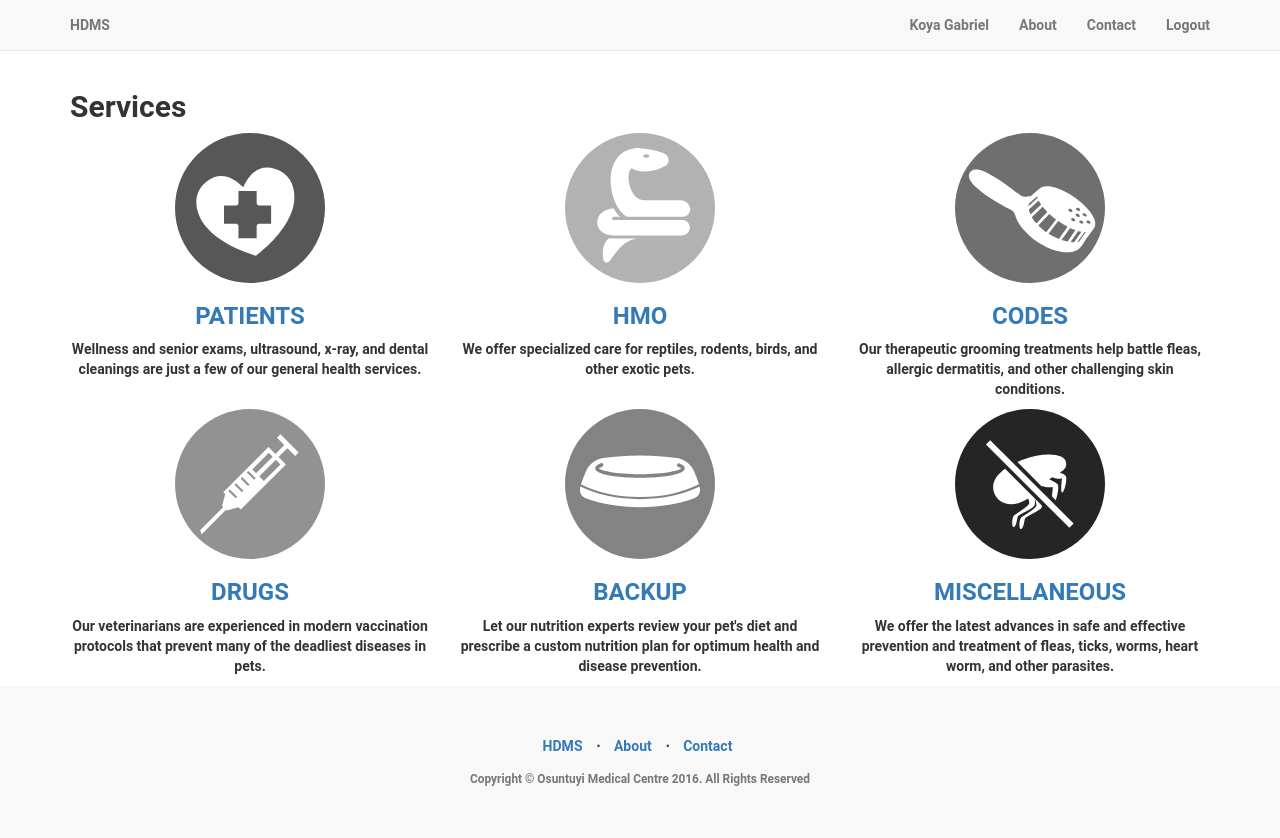
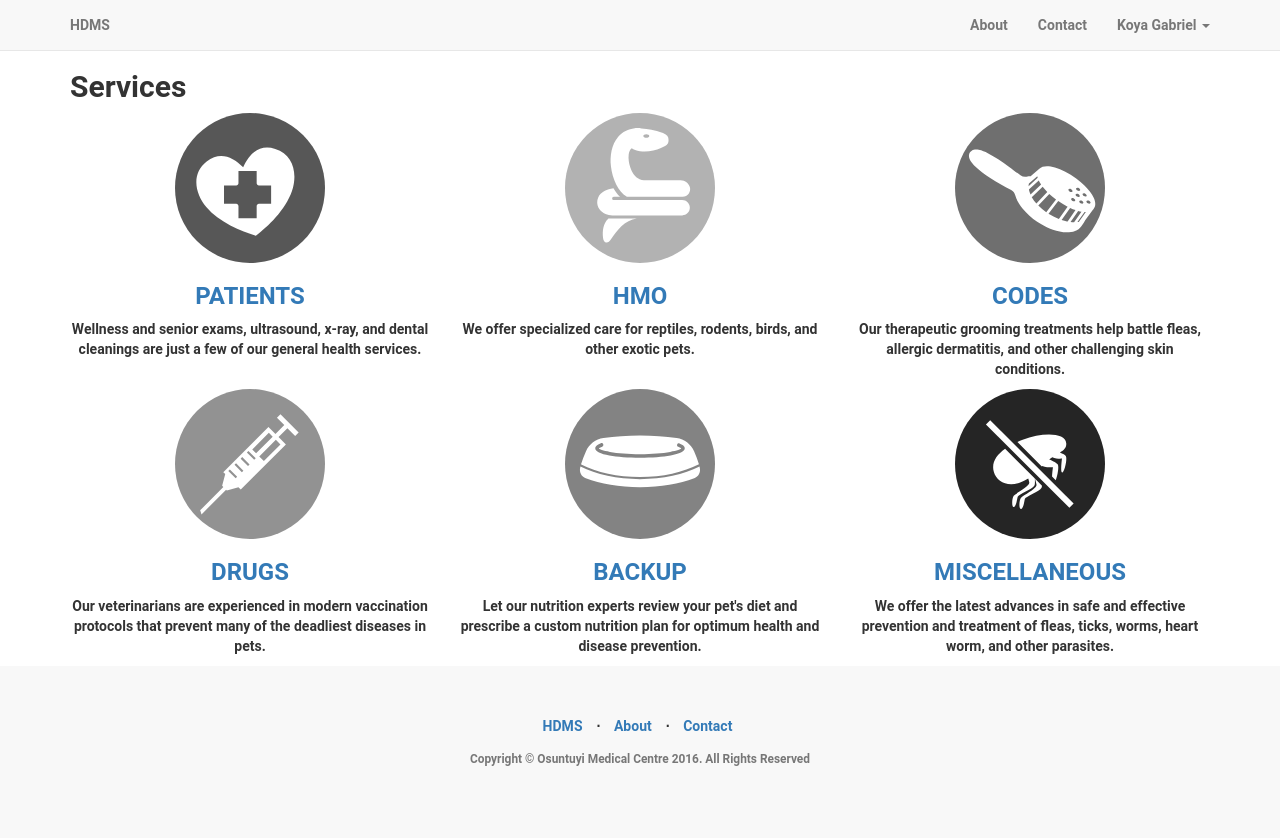
Before and after one commit to koyexes/hdmsProduction, a Django app: page /acms/homepage/ in a window 1280 px wide. After the commit the page ends 766 px from the top, so only its background shows below. Run offline with Django 3.2, Linux system fonts and the light colour scheme; a user stored in the database is signed in; some libraries are stand-ins or nearby versions.

Commit message:
Successfully implemented the name nav bar option

```diff
--- a/HDMS/ACMS/static/ACMS/css/landing-page.css
+++ b/HDMS/ACMS/static/ACMS/css/landing-page.css
@@ -3,7 +3,9 @@
  * Copyright 2013-2016 Start Bootstrap
  * Licensed under MIT (https://github.com/BlackrockDigital/startbootstrap/blob/gh-pages/LICENSE)
  */
-
+body{
+    padding-bottom: 70px;
+}
 body,
 html {
     width: 100%;
--- a/HDMS/ACMS/templates/ACMS/homepage.html
+++ b/HDMS/ACMS/templates/ACMS/homepage.html
@@ -2,16 +2,24 @@
 {% load staticfiles %}
 
 {% block title %}
-    Homepage
+    <title>Homepage</title>
 {% endblock title %}
 
 {% block nav %}
-<li>
-    <a href="#"> {{name}}</a>
-
-</li>
-{{block.super}}
-<li><a href="{% url 'ACMS:index' %}">Logout</a></li>
+    {{block.super}}
+    <li class="dropdown">
+        <a  href="#" class="dropdown-toggle " type="button" id="userDropdownMenu" data-toggle="dropdown" aria-haspopup="true" aria-expanded="true">
+             {{name}}
+            <span class="caret"></span>
+        </a>
+        <ul class="dropdown-menu" aria-labelledby="userDropdownMenu">
+            <li><a href="#">Signed in as {{username}}</a></li>
+            <li role="separator" class="divider"></li>
+            <li><a href="#">Change Password</a></li>
+            <li role="separator" class="divider"></li>
+            <li><a href="{% url 'ACMS:index' %}" >Log out</a></li>
+        </ul>
+    </li>
 {% endblock nav %}
 
 {% block content %}
--- a/HDMS/ACMS/templates/ACMS/index.html
+++ b/HDMS/ACMS/templates/ACMS/index.html
@@ -7,8 +7,8 @@
 
 {% block nav %}
  {{block.super}}
-    <li style="margin-top: 10px; margin-left: 15px;">
-        <button id="loginFormToggleButton" class="btn btn-primary" data-toggle="modal" data-target="#loginModal"><span class="network-name">lOGIN</span></button>
+    <li>
+        <button id="loginFormToggleButton" class="btn btn-primary navbar-btn" data-toggle="modal" data-target="#loginModal"><span class="network-name">lOGIN</span></button>
     </li>
 {% endblock nav %}
 
@@ -51,7 +51,7 @@
                   {% if message.level == DEFAULT_MESSAGE_LEVELS.ERROR  %}
                     <div id="loginErrorAlert" class="alert fade in alert-danger alert-dismissible" role="alert">
                       <button type="button" class="close" data-dismiss="alert" aria-label="Close"><span aria-hidden="true">&times;</span></button>
-                      {{ message }}
+                      <span class="glyphicon glyphicon-exclamation-sign" aria-hidden="true"></span>&nbsp;&nbsp;&nbsp;{{ message }}
                     </div>
                   {% endif %}
               {% endfor %}
--- a/HDMS/ACMS/views.py
+++ b/HDMS/ACMS/views.py
@@ -33,5 +33,5 @@
 
 @login_required(redirect_field_name="", login_url='/acms/login') # login required to view this page
 def homepage(request):
-    context = {"name" : "%s %s" % (request.user.last_name, request.user.first_name)}
+    context = {"name" : "%s %s" % (request.user.last_name, request.user.first_name), "username" : request.user.username}
     return render(request, 'acms/homepage.html', context)
```
Also changed, not shown: HDMS/hdms.sqlite3.
